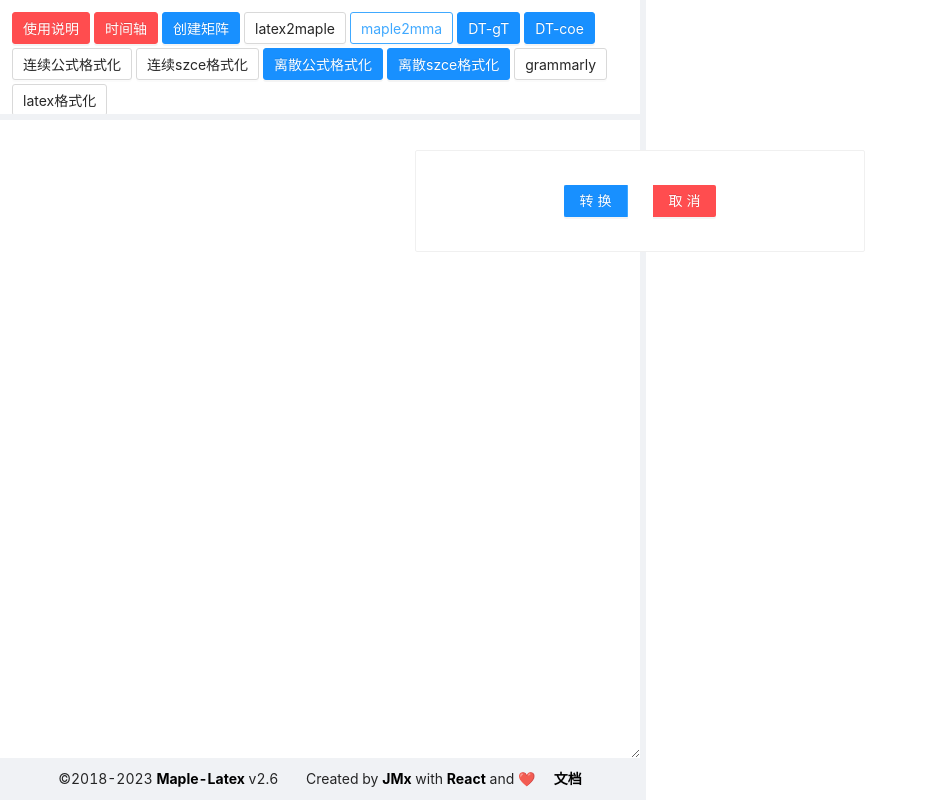
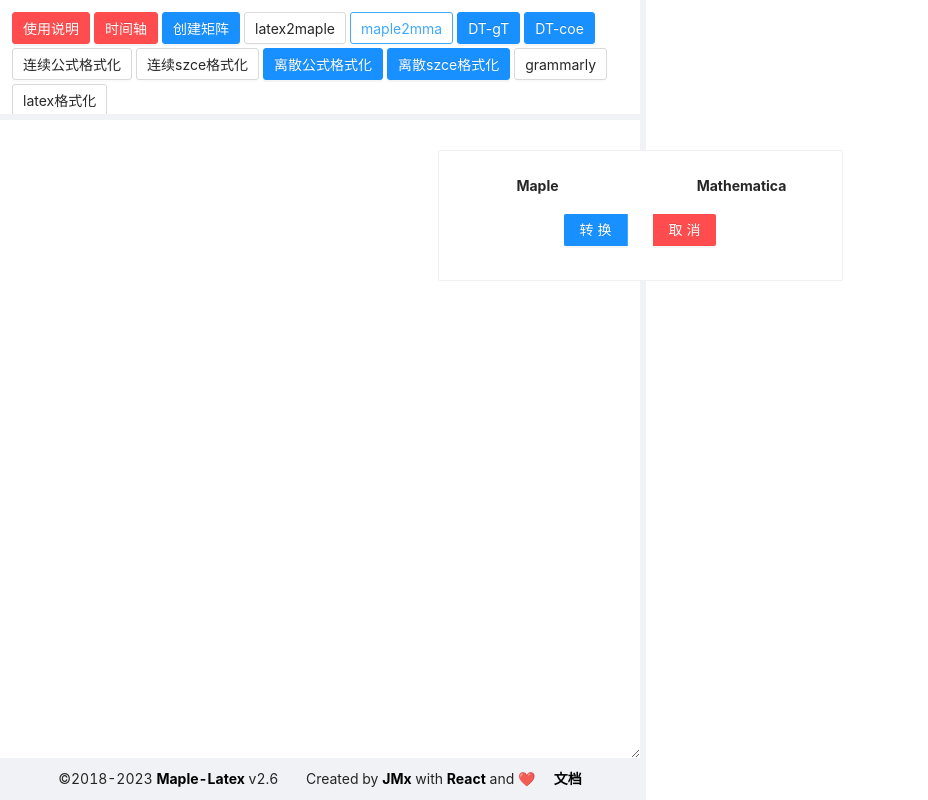
Before and after one commit to jiandandaoxingfu/maple-latex, a React (Create React App) app: page / in a window 1280 px wide. Both pictures are taken after a click on the button "maple2mma". Shown: the whole page, without its empty margins (0-928 px from the left). Built offline with nearby package versions, Linux system fonts and the light colour scheme.

Commit message:
Update FunctionConvertList.js

```diff
--- a/src/components/FunctionConvertList.js
+++ b/src/components/FunctionConvertList.js
@@ -56,17 +56,7 @@ function FunctionConvertList({ display, setdisplay }) {
     const create_list = () => {
         const maple_func = get_maple_func(document.getElementById('input').value);
         if (!maple_func?.[0]) return;
-        let input_rows = [
-            <Row key={ Math.random() } >
-                <Col key={ Math.random() } style={{ overflow: 'hidden', width: '150px', marginRight: '20px', marginBottom: '7px' }} >
-                    <b>Maple</b>
-                </Col>
-                <Col><label style={{ marginRight: '34px', display: 'inline-block' }}></label></Col>
-                <Col key={ Math.random() } style={{ overflow: 'hidden', width: '150px', marginBottom: '7px' }} >
-                    <b>Mathematica</b>
-                </Col>
-            </Row>
-        ];
+        let input_rows = [];
         for(let i=0; i<maple_func.length; i++) {
             input_rows.push(
                 <Row key={ Math.random() }>
@@ -80,7 +70,11 @@ function FunctionConvertList({ display, setdisplay }) {
                 </Row>
             )
         }
-        return ( <InputGroup style={{ width: '98%' }}>{ input_rows }</InputGroup> );
+        return (
+            <div>
+                { input_rows }
+            </div>
+        );
     }
 
     const close_table = () => {
@@ -90,8 +84,8 @@ function FunctionConvertList({ display, setdisplay }) {
     let styles = {
         table: {
             position: 'absolute',
-            width: '450px',
-            maxHeight: '380px',
+            width: '405px',
+            maxHeight: '410px',
             top: '150px',
             left: '0',
             right: '0',
@@ -103,7 +97,7 @@ function FunctionConvertList({ display, setdisplay }) {
         },
         inputs: {
             position: 'relative',
-            width: '450px',
+            width: '405px',
             margin: 'auto',
             maxHeight: '300px',
             overflowY: 'auto',
@@ -113,6 +107,15 @@ function FunctionConvertList({ display, setdisplay }) {
 
     return (
         <Card id="func_convert" style={ styles.table }>
+            <Row key={ Math.random() } >
+                <Col key={ Math.random() } style={{ overflow: 'hidden', width: '150px', marginRight: '20px', marginBottom: '7px' }} >
+                    <b>Maple</b>
+                </Col>
+                <Col><label style={{ marginRight: '34px', display: 'inline-block' }}></label></Col>
+                <Col key={ Math.random() } style={{ overflow: 'hidden', width: '150px', marginBottom: '7px' }} >
+                    <b>Mathematica</b>
+                </Col>
+            </Row>
             <div id='inputs' style={ styles.inputs }>
                 { display === "block" && create_list() }
             </div>
```
